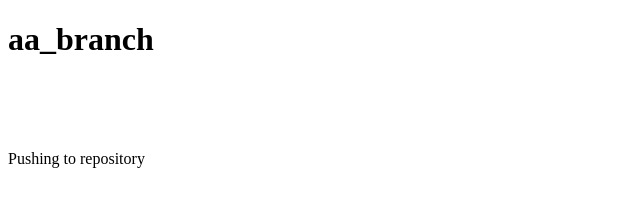
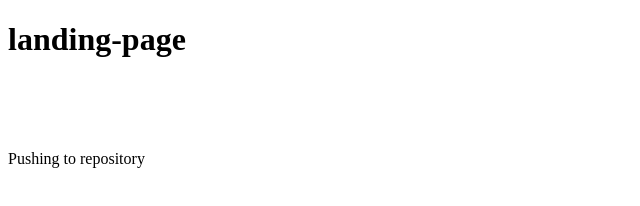
Before and after one commit to slimprepdevops/static-site-c4, a plain HTML site: page landing-page.html in a window 1280 px wide. Shown: the whole page, without its empty margins (0-640 px from the left). Drawn offline with Linux system fonts and the light colour scheme.

Commit message:
edit for assignment

```diff
--- a/landing_page.html
+++ b/landing-page.html
@@ -6,7 +6,7 @@
     <title>Static Site</title>
 </head>
 <body>
-    <h1>aa_branch</h1>
+    <h1>landing-page</h1>
     <br>
     <br>
     <br>
```
